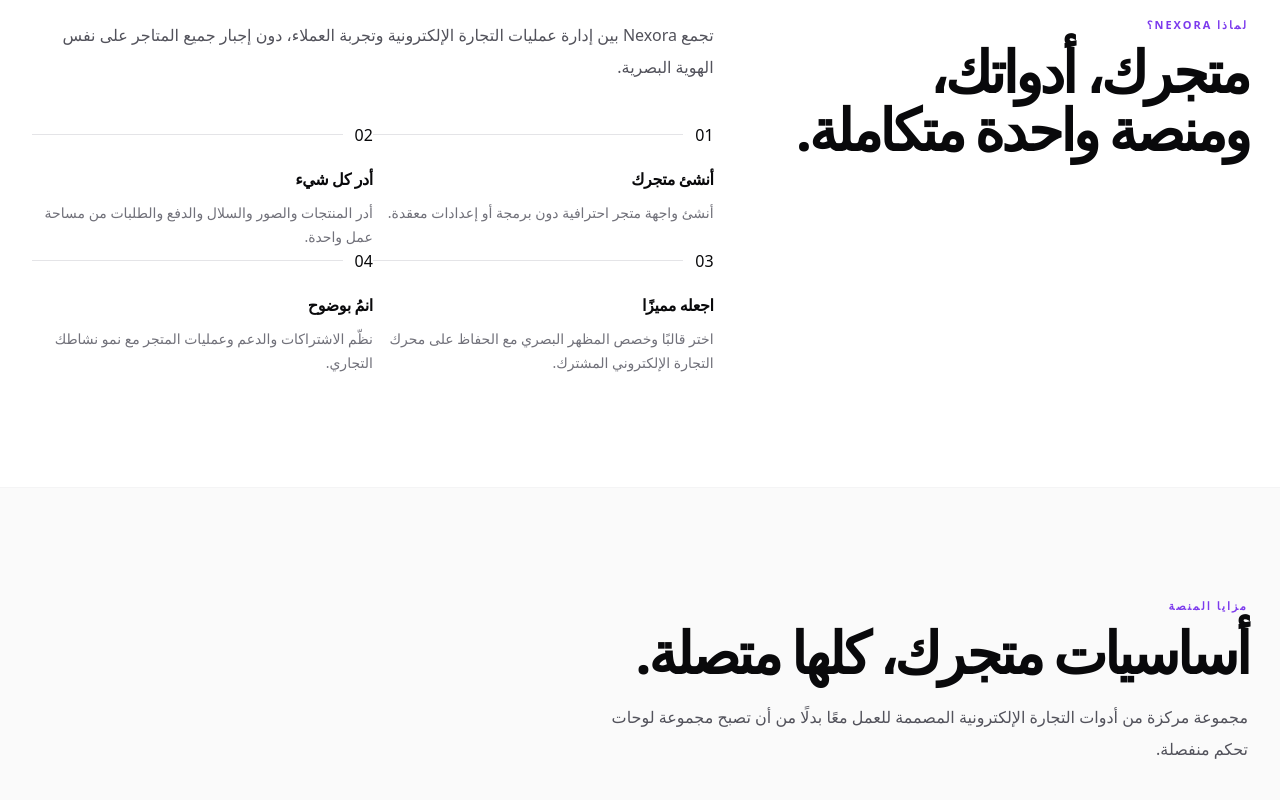
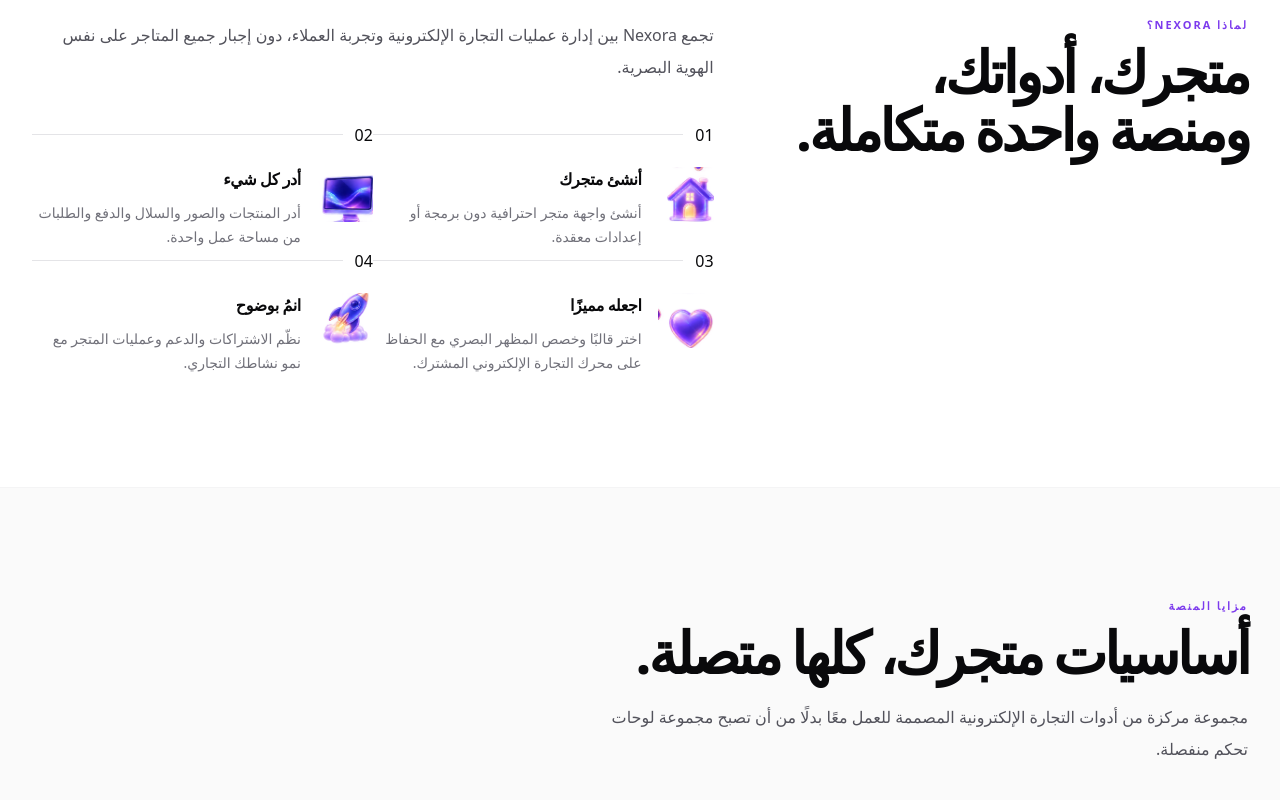
Before and after one commit to khaldiaarab02-a11y/nexora, a Next.js app: page / in a window 1280 px wide. Shown: the part 1060-1860 px from the top of the page. Built offline with nearby package versions, Linux system fonts and the light colour scheme; no server answers.

Commit message:
Add icons to WhyNexora component cards

```diff
--- a/src/components/landing/WhyNexora.tsx
+++ b/src/components/landing/WhyNexora.tsx
@@ -1,37 +1,89 @@
 "use client";
+
 import { useI18n } from "@/i18n/LanguageProvider";
 
 export default function WhyNexora() {
   const { t } = useI18n();
+
   const cards = [
-    [t.landing.whyCardOneTitle, t.landing.whyCardOneDescription],
-    [t.landing.whyCardTwoTitle, t.landing.whyCardTwoDescription],
-    [t.landing.whyCardThreeTitle, t.landing.whyCardThreeDescription],
-    [t.landing.whyCardFourTitle, t.landing.whyCardFourDescription],
+    [
+      t.landing.whyCardOneTitle,
+      t.landing.whyCardOneDescription,
+      "/assets/landing/features/home.png",
+    ],
+    [
+      t.landing.whyCardTwoTitle,
+      t.landing.whyCardTwoDescription,
+      "/assets/landing/features/monitor.png",
+    ],
+    [
+      t.landing.whyCardThreeTitle,
+      t.landing.whyCardThreeDescription,
+      "/assets/landing/features/heart.png",
+    ],
+    [
+      t.landing.whyCardFourTitle,
+      t.landing.whyCardFourDescription,
+      "/assets/landing/features/growth.png",
+    ],
   ];
+
   return (
     <section id="about" className="border-y border-zinc-100 bg-white">
       <div className="mx-auto max-w-7xl px-4 py-20 sm:px-6 lg:px-8 lg:py-28">
         <div className="grid gap-10 lg:grid-cols-[0.8fr_1.2fr] lg:gap-20">
+
           <div>
-            <p className="landing-kicker">{t.landing.whyLabel}</p>
-            <h2 className="landing-heading mt-3 text-[40px] sm:text-[48px] lg:text-[56px]">{t.landing.whyTitle}</h2>
+            <p className="landing-kicker">
+              {t.landing.whyLabel}
+            </p>
+
+            <h2 className="landing-heading mt-3 text-[40px] sm:text-[48px] lg:text-[56px]">
+              {t.landing.whyTitle}
+            </h2>
           </div>
+
           <div>
-            <p className="max-w-2xl text-[15px] leading-7 text-zinc-600 sm:text-base sm:leading-8">{t.landing.whyDescription}</p>
+            <p className="max-w-2xl text-[15px] leading-7 text-zinc-600 sm:text-base sm:leading-8">
+              {t.landing.whyDescription}
+            </p>
+
             <div className="mt-10 grid sm:grid-cols-2">
-              {cards.map(([title, description], index) => (
-                <article key={title} className="landing-editorial-item">
+              {cards.map(([title, description, icon], index) => (
+                <article
+                  key={title}
+                  className="landing-editorial-item"
+                >
                   <div className="flex items-center gap-3">
-                    <span className="landing-editorial-number">0{index + 1}</span>
+                    <span className="landing-editorial-number">
+                      0{index + 1}
+                    </span>
+
                     <span className="h-px flex-1 bg-zinc-200" />
                   </div>
-                  <h3 className="mt-5 text-[16px] font-bold tracking-tight text-zinc-950">{title}</h3>
-                  <p className="mt-2.5 text-sm leading-6 text-zinc-500">{description}</p>
+
+                  <div className="mt-5 flex items-start gap-4">
+                    <img
+                      src={icon}
+                      alt=""
+                      className="h-14 w-14 shrink-0 object-contain"
+                    />
+
+                    <div>
+                      <h3 className="text-[16px] font-bold tracking-tight text-zinc-950">
+                        {title}
+                      </h3>
+
+                      <p className="mt-2.5 text-sm leading-6 text-zinc-500">
+                        {description}
+                      </p>
+                    </div>
+                  </div>
                 </article>
               ))}
             </div>
           </div>
+
         </div>
       </div>
     </section>
```
